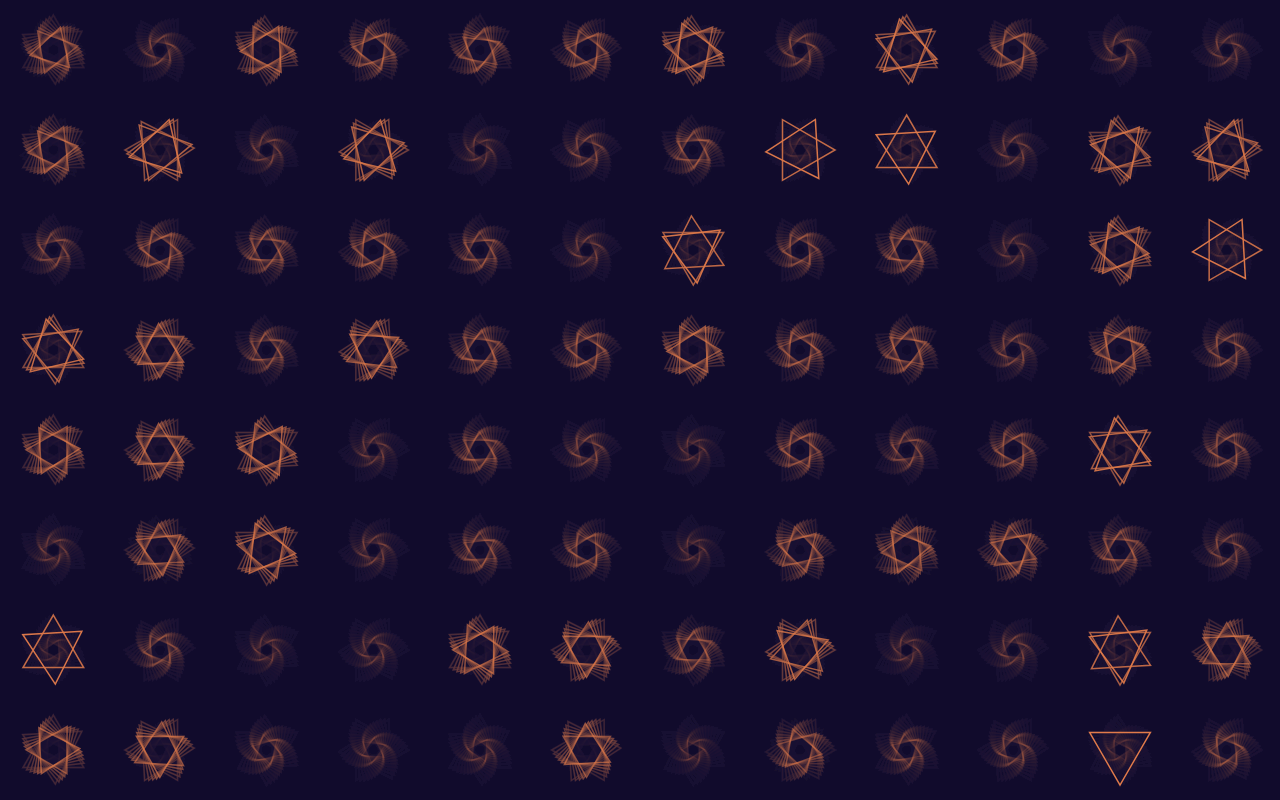
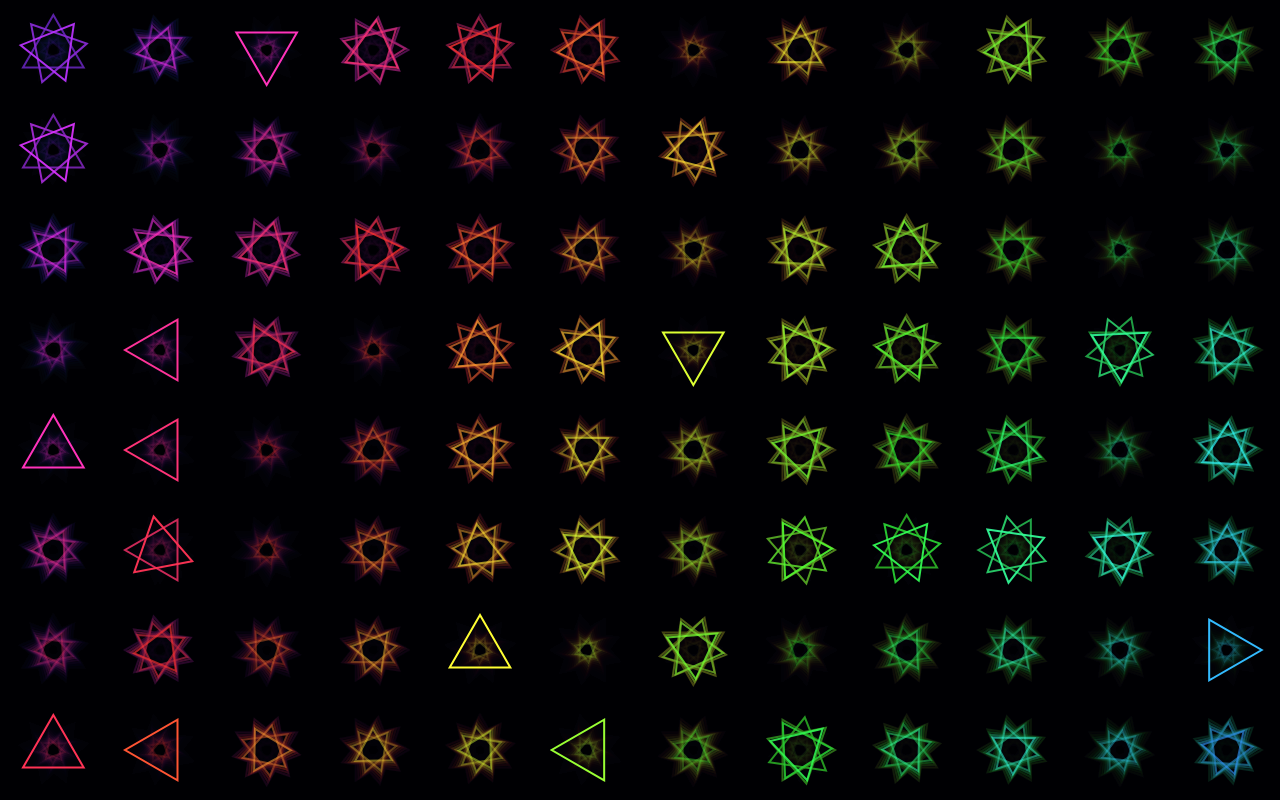
Before and after one commit to GlassC0ffin/self-as-system-build-v2, a plain HTML site: page index.html in a window 1280 px wide. Drawn offline with Linux system fonts and the light colour scheme.

Commit message:
style: switch to electric cyan and rainbow chaos palette

```diff
--- a/script.js
+++ b/script.js
@@ -15,7 +15,7 @@ function drawTriangle(cx, cy, r, rotation, alpha, color) {
   ctx.rotate(rotation);
   ctx.globalAlpha = alpha;
   ctx.strokeStyle = color;
-  ctx.lineWidth = 1.5;
+  ctx.lineWidth = 2;
   ctx.beginPath();
   for (let i = 0; i < 3; i++) {
     const angle = (Math.PI * 2 * i) / 3 - Math.PI / 2;
@@ -59,31 +59,36 @@ function animate() {
   currentSpeed *= 0.85;
   smoothSpeed += (currentSpeed - smoothSpeed) * 0.1;
 
-  // Strict 4px/frame speed threshold
   const isMoving = smoothSpeed > 4;
   const chaos = isMoving ? 0 : 1;
 
-  ctx.fillStyle = 'rgba(26, 19, 48, 0.15)';
+  // Dark motion trail
+  ctx.fillStyle = 'rgba(3, 0, 8, 0.2)';
   ctx.fillRect(0, 0, width, height);
 
   const cellW = width / cols;
   const cellH = height / rows;
   const maxR = Math.min(cellW, cellH) * 0.35;
 
+  const dynamicHue = (Date.now() * 0.4) % 360;
+
   for (const cell of cells) {
-    const decayRate = isMoving ? 0.002 : 0.035;
+    const decayRate = isMoving ? 0.002 : 0.04;
     cell.life -= decayRate;
     if (cell.life <= 0) cell.life = 1;
 
     const cx = cell.col * cellW + cellW / 2;
     const cy = cell.row * cellH + cellH / 2;
 
-    const chaosRotation = (1 - cell.life) * Math.PI * (1 + chaos * 8);
+    const chaosRotation = (1 - cell.life) * Math.PI * (1 + chaos * 10);
     const rotation = cell.baseAngle + chaosRotation;
     const r = maxR * (0.3 + cell.life * 0.7);
 
-    const color = chaos > 0 ? '#e17b4a' : '#f2e3dc';
-    const alpha = Math.max(0.15, cell.life);
+    // Cyan grid in motion | Rapid rainbow shift during stillness
+    const color = chaos > 0
+      ? `hsl(${(dynamicHue + cell.col * 20 + cell.row * 10) % 360}, 100%, 60%)`
+      : '#00f3ff';
+    const alpha = Math.max(0.25, cell.life);
 
     drawTriangle(cx, cy, r, rotation, alpha, color);
   }
--- a/style.css
+++ b/style.css
@@ -8,7 +8,7 @@ html, body {
   width: 100%;
   height: 100%;
   overflow: hidden;
-  background: #1a1330;
+  background: #030008;
 }
 
 #stage {
```
